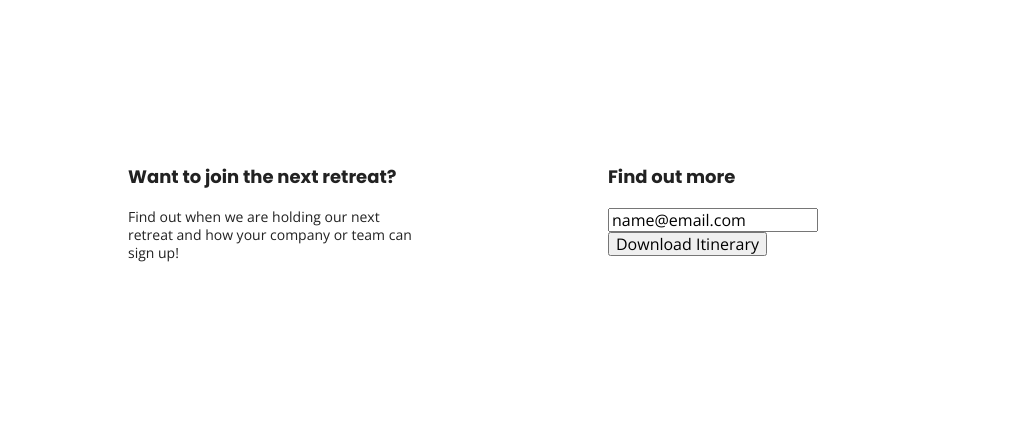
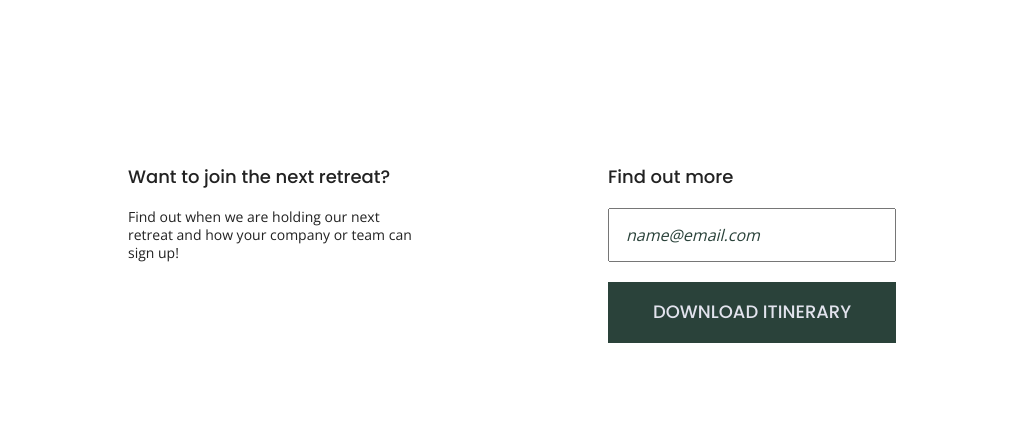
Before and after one commit to betweenbrackets/unplugged-retreat, a website built with Parcel: page index.html in a window 1280 px wide. Shown: the part 336-759 px from the top of the page, without its empty margins (128-1151 px from the left). Built offline with nearby package versions, Linux system fonts and the light colour scheme.

Commit message:
Additional Global Styles added.

```diff
--- a/css/main.css
+++ b/css/main.css
@@ -112,10 +112,12 @@ a {
 }
 h2 {
   font-family: 'Poppins', sans-serif;
+  font-weight: 500;
   font-size: 1.875em;
 }
 h3, h4 {
   font-family: 'Poppins', sans-serif;
+  font-weight: 500;
   margin: 20px 0;
   font-size: 1.125em;
 
@@ -395,6 +397,34 @@ aside {
 
 .clearfix::after {
   clear: both;
+}
+
+/* ----- Styles to the Home Page Form */
+
+aside .form {
+  margin-top: 30px;
+}
+
+input[type=text] {
+  box-sizing: border-box;
+  width: 100%;
+  color: #2a423a;
+  font-style: italic;
+  padding: 1em;
+}
+
+input[type=button] {
+  width: 100%;
+  padding: 20px 0;
+  margin-top: 20px;
+  background-color: #2a423a;
+  font-family: 'Poppins', Helvetica, Arial, sans-serif;
+  font-weight: 500;
+  font-size: 1.125em;
+  color: #e2e3ed;
+  border: none;
+  text-align: center;
+  text-transform: uppercase;
 }
 
 /* ==========================================================================
```
